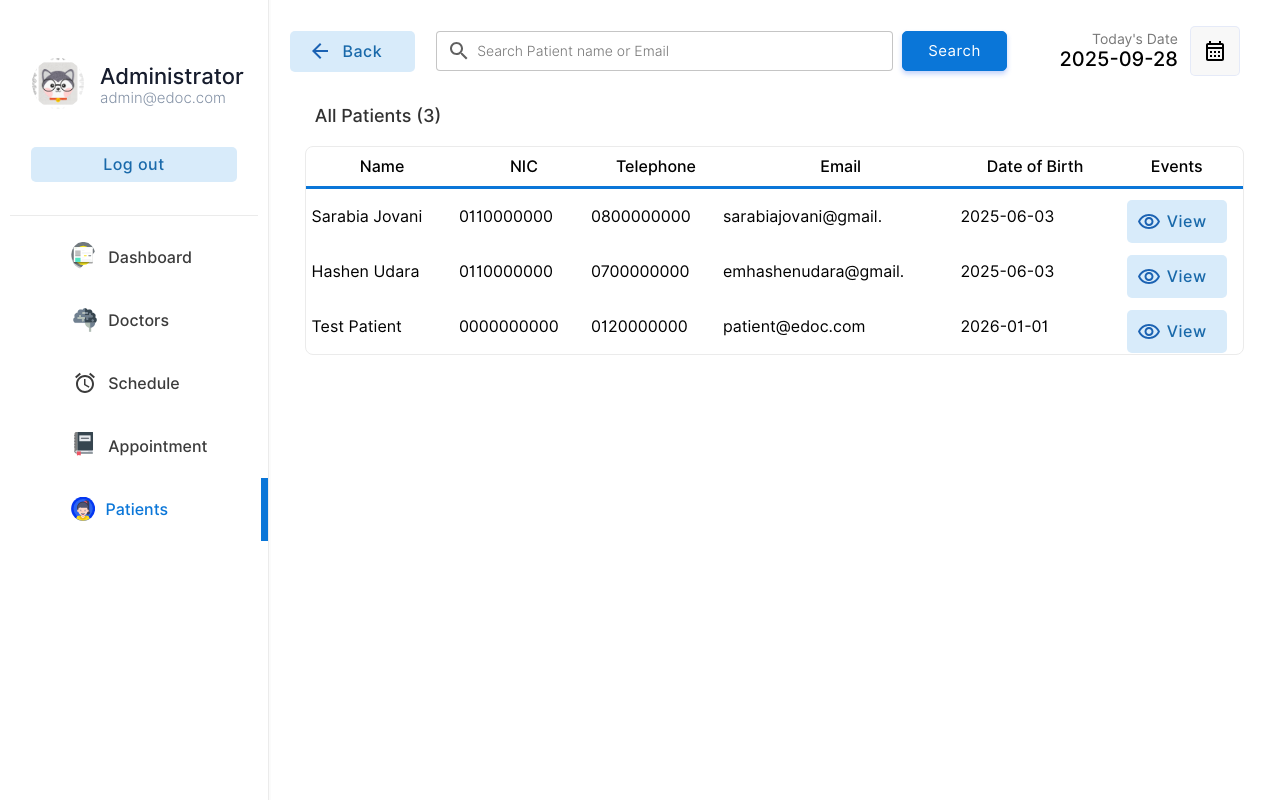
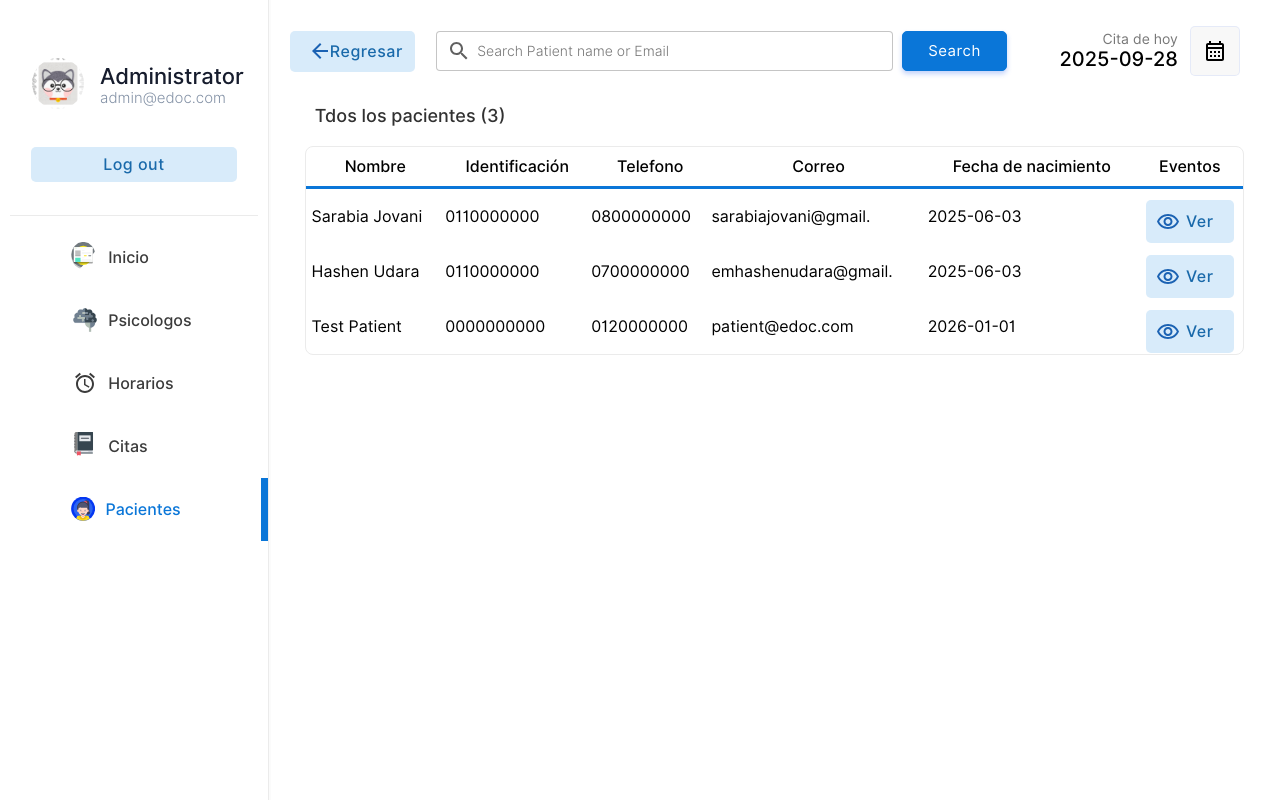
Before and after one commit to J0VAN1/AbrazaMente, a PHP site: page /admin/patient.php in a window 1280 px wide. Run offline with PHP 8.4, Linux system fonts and the light colour scheme; a user stored in the database is signed in; data comes from the database, SQL or seed files in the repository; data that the repository does not hold is empty.

Commit message:
En la granja habia un pollito

```diff
--- a/admin/patient.php
+++ b/admin/patient.php
@@ -28,7 +28,7 @@
     <link rel="stylesheet" href="../css/main.css">
     <link rel="stylesheet" href="../css/admin.css">
 
-    <title>Patients</title>
+    <title>Pacientes</title>
     <style>
         .popup{
             animation: transitionIn-Y-bottom 0.5s;
@@ -64,27 +64,27 @@
                 </tr>
                 <tr class="menu-row" >
                     <td class="menu-btn menu-icon-dashbord" >
-                        <a href="index.php" class="non-style-link-menu"><div><p class="menu-text">Dashboard</p></a></div></a>
+                        <a href="index.php" class="non-style-link-menu"><div><p class="menu-text">Inicio</p></a></div></a>
                     </td>
                 </tr>
                 <tr class="menu-row">
                     <td class="menu-btn menu-icon-doctor ">
-                        <a href="doctors.php" class="non-style-link-menu "><div><p class="menu-text">Doctors</p></a></div>
+                        <a href="doctors.php" class="non-style-link-menu "><div><p class="menu-text">Psicologos</p></a></div>
                     </td>
                 </tr>
                 <tr class="menu-row" >
                     <td class="menu-btn menu-icon-schedule">
-                        <a href="schedule.php" class="non-style-link-menu"><div><p class="menu-text">Schedule</p></div></a>
+                        <a href="schedule.php" class="non-style-link-menu"><div><p class="menu-text">Horarios</p></div></a>
                     </td>
                 </tr>
                 <tr class="menu-row">
                     <td class="menu-btn menu-icon-appoinment">
-                        <a href="appointment.php" class="non-style-link-menu"><div><p class="menu-text">Appointment</p></a></div>
+                        <a href="appointment.php" class="non-style-link-menu"><div><p class="menu-text">Citas</p></a></div>
                     </td>
                 </tr>
                 <tr class="menu-row" >
                     <td class="menu-btn menu-icon-patient  menu-active menu-icon-patient-active">
-                        <a href="patient.php" class="non-style-link-menu  non-style-link-menu-active"><div><p class="menu-text">Patients</p></a></div>
+                        <a href="patient.php" class="non-style-link-menu  non-style-link-menu-active"><div><p class="menu-text">Pacientes</p></a></div>
                     </td>
                 </tr>
 
@@ -95,7 +95,7 @@
                 <tr >
                     <td width="13%">
 
-                    <a href="patient.php" ><button  class="login-btn btn-primary-soft btn btn-icon-back"  style="padding-top:11px;padding-bottom:11px;margin-left:20px;width:125px"><font class="tn-in-text">Back</font></button></a>
+                    <a href="patient.php" ><button  class="login-btn btn-primary-soft btn btn-icon-back"  style="padding-top:11px;padding-bottom:11px;margin-left:20px;width:125px"><font class="tn-in-text">Regresar</font></button></a>
 
                     </td>
                     <td>
@@ -127,7 +127,7 @@
                     </td>
                     <td width="15%">
                         <p style="font-size: 14px;color: rgb(119, 119, 119);padding: 0;margin: 0;text-align: right;">
-                            Today's Date
+                            Cita de hoy
                         </p>
                         <p class="heading-sub12" style="padding: 0;margin: 0;">
                             <?php
@@ -148,7 +148,7 @@
 
                 <tr>
                     <td colspan="4" style="padding-top:10px;">
-                        <p class="heading-main12" style="margin-left: 45px;font-size:18px;color:rgb(49, 49, 49)">All Patients (<?php echo $list11->num_rows; ?>)</p>
+                        <p class="heading-main12" style="margin-left: 45px;font-size:18px;color:rgb(49, 49, 49)">Tdos los pacientes (<?php echo $list11->num_rows; ?>)</p>
                     </td>
 
                 </tr>
@@ -176,32 +176,32 @@
                                 <th class="table-headin">
 
 
-                                Name
+                                Nombre
 
                                 </th>
                                 <th class="table-headin">
 
 
-                                    NIC
+                                    Identificación
 
                                 </th>
                                 <th class="table-headin">
 
 
-                                Telephone
+                                    Telefono
 
                                 </th>
                                 <th class="table-headin">
-                                    Email
+                                    Correo
                                 </th>
                                 <th class="table-headin">
 
-                                    Date of Birth
+                                    Fecha de nacimiento
 
                                 </th>
                                 <th class="table-headin">
 
-                                    Events
+                                    Eventos
 
                                 </tr>
                         </thead>
@@ -220,8 +220,8 @@
                                     <img src="../img/notfound.svg" width="25%">
 
                                     <br>
-                                    <p class="heading-main12" style="margin-left: 45px;font-size:20px;color:rgb(49, 49, 49)">We  couldnt find anything related to your keywords !</p>
-                                    <a class="non-style-link" href="patient.php"><button  class="login-btn btn-primary-soft btn"  style="display: flex;justify-content: center;align-items: center;margin-left:20px;">&nbsp; Show all Patients &nbsp;</font></button>
+                                    <p class="heading-main12" style="margin-left: 45px;font-size:20px;color:rgb(49, 49, 49)">¡No se encontró nada relacionado con su búsqueda !</p>
+                                    <a class="non-style-link" href="patient.php"><button  class="login-btn btn-primary-soft btn"  style="display: flex;justify-content: center;align-items: center;margin-left:20px;">&nbsp; Mostrar a todos lo pacientes &nbsp;</font></button>
                                     </a>
                                     </center>
                                     <br><br><br><br>
@@ -258,7 +258,7 @@
                                         <td >
                                         <div style="display:flex;justify-content: center;">
 
-                                        <a href="?action=view&id='.$pid.'" class="non-style-link"><button  class="btn-primary-soft btn button-icon btn-view"  style="padding-left: 40px;padding-top: 12px;padding-bottom: 12px;margin-top: 10px;"><font class="tn-in-text">View</font></button></a>
+                                        <a href="?action=view&id='.$pid.'" class="non-style-link"><button  class="btn-primary-soft btn button-icon btn-view"  style="padding-left: 40px;padding-top: 12px;padding-bottom: 12px;margin-top: 10px;"><font class="tn-in-text">Ver</font></button></a>
 
                                         </div>
                                         </td>
@@ -309,13 +309,13 @@
 
                             <tr>
                                 <td>
-                                    <p style="padding: 0;margin: 0;text-align: left;font-size: 25px;font-weight: 500;">View Details.</p><br><br>
+                                    <p style="padding: 0;margin: 0;text-align: left;font-size: 25px;font-weight: 500;">Ver Detalles</p><br><br>
                                 </td>
                             </tr>
                             <tr>
 
                                 <td class="label-td" colspan="2">
-                                    <label for="name" class="form-label">Patient ID: </label>
+                                    <label for="name" class="form-label">Id del paciente: </label>
                                 </td>
                             </tr>
                             <tr>
@@ -328,7 +328,7 @@
                             <tr>
 
                                 <td class="label-td" colspan="2">
-                                    <label for="name" class="form-label">Name: </label>
+                                    <label for="name" class="form-label">Nombre: </label>
                                 </td>
                             </tr>
                             <tr>
@@ -339,7 +339,7 @@
                             </tr>
                             <tr>
                                 <td class="label-td" colspan="2">
-                                    <label for="Email" class="form-label">Email: </label>
+                                    <label for="Email" class="form-label">Correo: </label>
                                 </td>
                             </tr>
                             <tr>
@@ -349,7 +349,7 @@
                             </tr>
                             <tr>
                                 <td class="label-td" colspan="2">
-                                    <label for="nic" class="form-label">NIC: </label>
+                                    <label for="nic" class="form-label">Identificacion: </label>
                                 </td>
                             </tr>
                             <tr>
@@ -359,7 +359,7 @@
                             </tr>
                             <tr>
                                 <td class="label-td" colspan="2">
-                                    <label for="Tele" class="form-label">Telephone: </label>
+                                    <label for="Tele" class="form-label">Telefono: </label>
                                 </td>
                             </tr>
                             <tr>
@@ -369,7 +369,7 @@
                             </tr>
                             <tr>
                                 <td class="label-td" colspan="2">
-                                    <label for="spec" class="form-label">Address: </label>
+                                    <label for="spec" class="form-label">Dirección: </label>
 
                                 </td>
                             </tr>
@@ -381,7 +381,7 @@
                             <tr>
 
                                 <td class="label-td" colspan="2">
-                                    <label for="name" class="form-label">Date of Birth: </label>
+                                    <label for="name" class="form-label">Fecha de nacimiento: </label>
                                 </td>
                             </tr>
                             <tr>
@@ -392,7 +392,7 @@
                             </tr>
                             <tr>
                                 <td colspan="2">
-                                    <a href="patient.php"><input type="button" value="OK" class="login-btn btn-primary-soft btn" ></a>
+                                    <a href="patient.php"><input type="button" value="Aceptar" class="login-btn btn-primary-soft btn" ></a>
 
 
                                 </td>
```
